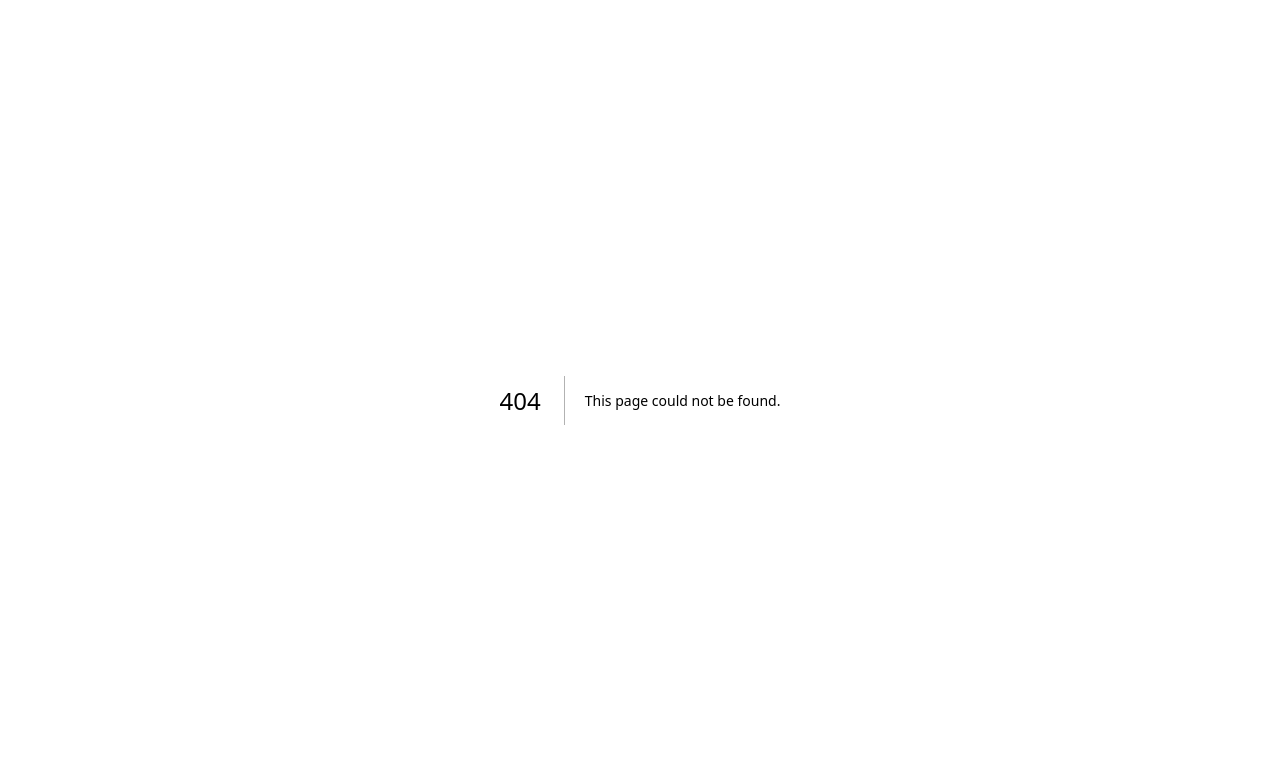
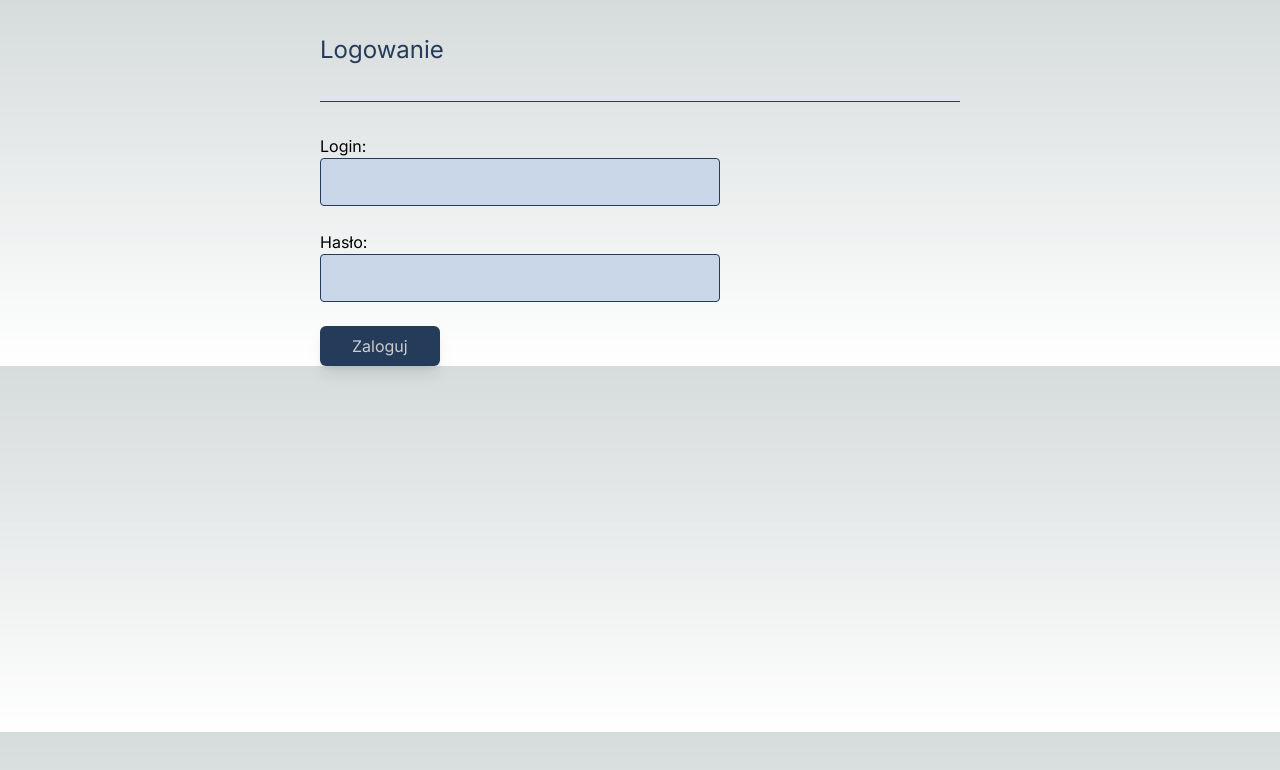
Before and after one commit to KDworak/P_PAW2, a Next.js app in the folder frontend/: page /login in a window 1280 px wide. Before the commit this address had no page. Shown: the top 770 px of the page. Built offline with nearby package versions, Linux system fonts and the light colour scheme.

Commit message:
update commit

```diff
--- /dev/null
+++ b/frontend/app/addImage/page.js
@@ -0,0 +1,79 @@
+"use client";
+import React, { useState } from 'react';
+import axios from 'axios';
+import Image from "next/image";
+const ImageUploadForm = () => {
+    const [file, setFile] = useState(null);
+    const [id_user, setIdUser] = useState('');
+    const [title, setTitle] = useState('');
+    const [description, setDescription] = useState('');
+    const [isPublic, setIsPublic] = useState(false);
+    const [message, setMessage] = useState('');
+
+    const handleFileChange = (e) => {
+        setFile(e.target.files[0]);
+    };
+
+    const handleSubmit = async (e) => {
+        e.preventDefault();
+        try {
+            const formData = new FormData();
+            formData.append('file', file);
+            formData.append('id_user', id_user);
+            formData.append('title', title);
+            formData.append('description', description);
+            formData.append('is_public', isPublic);
+
+            const response = await axios.post('http://127.0.0.1:3001/api/createImage', formData, {
+                headers: {
+                    'Content-Type': 'multipart/form-data'
+                }
+            });
+
+            setMessage(response.data);
+
+        } catch (error) {
+            console.error('Error uploading image:', error);
+            setMessage('Błąd w przesyłaniu pliku. Upewnij się, że uzupełniłeś wszystkie pola.');
+        }
+    };
+
+    return (
+        <div>
+
+            <form onSubmit={handleSubmit} className='w-[90%] lg:w-[50%] mx-auto'>
+            <p className='my-8 text-[24px] text-myCol text-red text-center lg:text-left'>Dodaj zdjęcie</p>
+            <hr className='bg-myCol mb-8 h-0.5'/>
+
+                <div className=''>
+                    <label htmlFor="id_user">User ID:</label><br/>
+                    <input type="text" id="id_user" value={id_user} onChange={(e) => setIdUser(e.target.value)} className="w-[100%] h-[48px] text-[24px] lg:w-[400px] border border-myCol rounded bg-formInputBgCol " />
+                </div>
+                <div className=''>
+                    <label htmlFor="title">Title:</label><br/>
+                    <input type="text" id="title" value={title} onChange={(e) => setTitle(e.target.value)} className="w-[100%] h-[48px] text-[24px] lg:w-[400px] border border-myCol rounded bg-formInputBgCol" />
+                </div>
+                <div className=''>
+                    <label htmlFor="description">Description:</label><br/>
+                    <textarea id="description" value={description} onChange={(e) => setDescription(e.target.value)} className="w-[100%] h-[48px] text-[24px] lg:w-[400px] border border-myCol rounded bg-formInputBgCol" />
+                </div>
+                <div className=''>
+                    <label htmlFor="is_public">Is Public:</label>
+                    <input type="checkbox" id="is_public" checked={isPublic} onChange={(e) => setIsPublic(e.target.checked)} className="ml-2 border border-myCol rounded " />
+                </div>
+                <div className=''>
+                    <label htmlFor="file">Wybeirz zdjęcie:</label><br/>
+                    <input type="file" id="file" accept="image/*" onChange={handleFileChange} className=" " />
+                </div><br/>
+                <button type="submit" className='bg-myCol p-2 rounded-md text-myBg shadow-lg'>Upload</button>
+                <Image src='/addImageLogo.png' width='200' height='200' alt='addImage logo' className='mt-[-300px] ml-[50%] hidden lg:block'/>
+                {message && <p className='text-red lg:mt-[102px]'>{message}</p>}
+
+            </form>
+
+
+        </div>
+    );
+};
+
+export default ImageUploadForm;
--- /dev/null
+++ b/frontend/app/login/page.js
@@ -0,0 +1,34 @@
+"use client";
+import React, { useState } from 'react';
+
+
+const login = () => {
+
+
+
+    return (
+        <>
+        <form className='w-[90%] lg:w-[50%] mx-auto'>
+            <p className='my-8 text-[24px] text-myCol text-red text-center lg:text-left'>Logowanie</p>
+            <hr className='bg-myCol mb-8 h-0.5'/>
+            <label htmlFor="id_user">Login:</label><br/>
+                <div className=' flex justify-center lg:justify-normal'>
+
+                    <input type="text" id="id_user"  className=" w-[100%] h-[48px] text-[24px] lg:w-[400px] border border-myCol rounded bg-formInputBgCol" />
+                </div>
+                <br/>
+                <label htmlFor="title">Hasło:</label><br/>
+                <div className='flex justify-center lg:justify-normal'>
+
+                    <input type="password" id="title" className="w-[100%] h-[48px] text-[24px] lg:w-[400px] border border-myCol rounded bg-formInputBgCol" />
+                </div>
+                <br/>
+                <div className='flex justify-center lg:justify-normal'>
+                <button type="submit" className='bg-myCol p-2 rounded-md text-myBg shadow-lg px-8'>Zaloguj</button>
+                </div>
+                </form>
+        </>
+    );
+};
+
+export default login;
--- a/frontend/tailwind.config.js
+++ b/frontend/tailwind.config.js
@@ -12,6 +12,14 @@ module.exports = {
         "gradient-conic":
           "conic-gradient(from 180deg at 50% 50%, var(--tw-gradient-stops))",
       },
+      colors: {
+        'myCol': '#243c5a',
+        'myBg': '#cccccc',
+        'formInputBgCol': '#c9d7e8',
+      },
+      transitionDuration: {
+        '2000': '2000ms',
+      }
     },
   },
   plugins: [],
```
